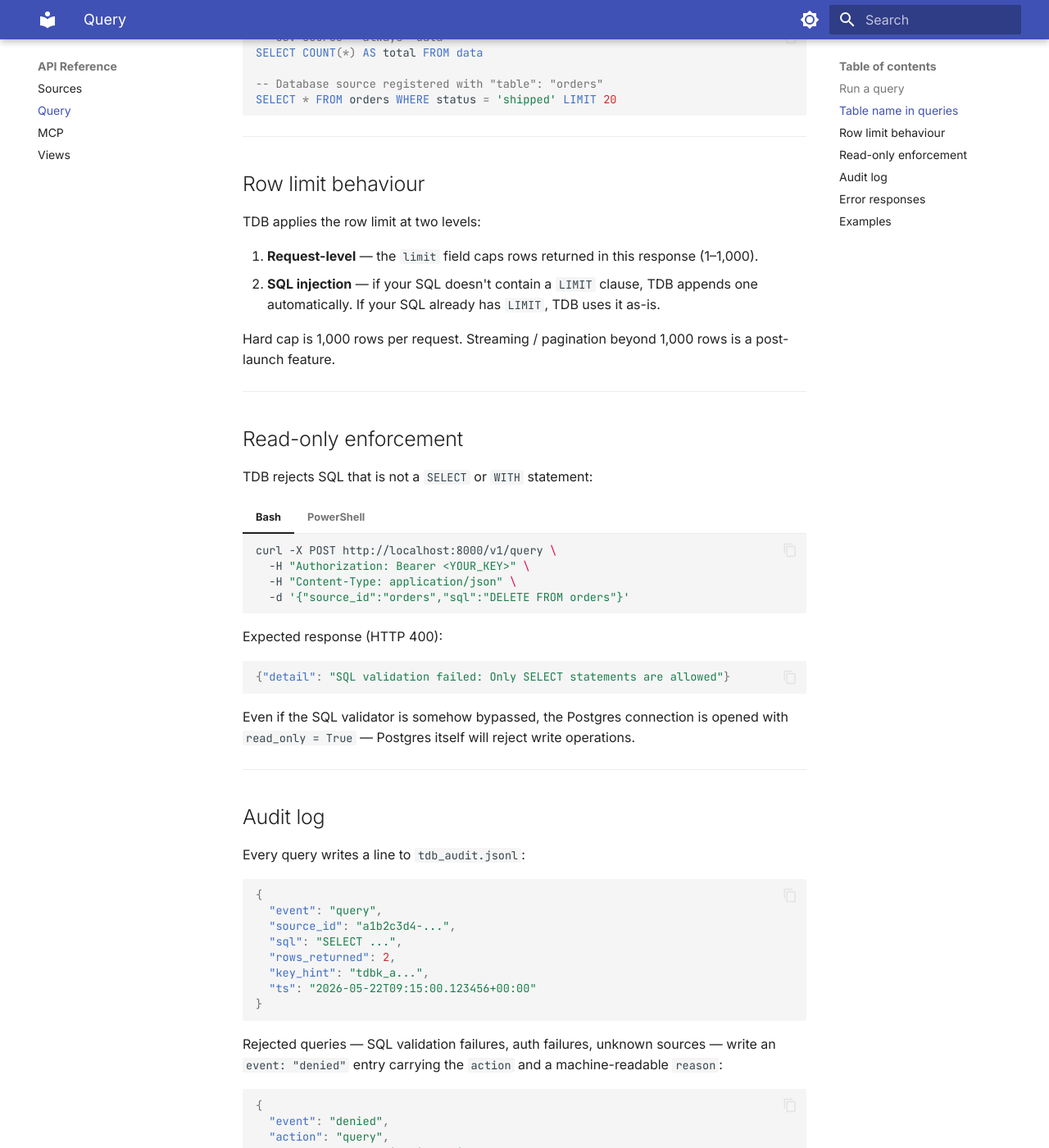
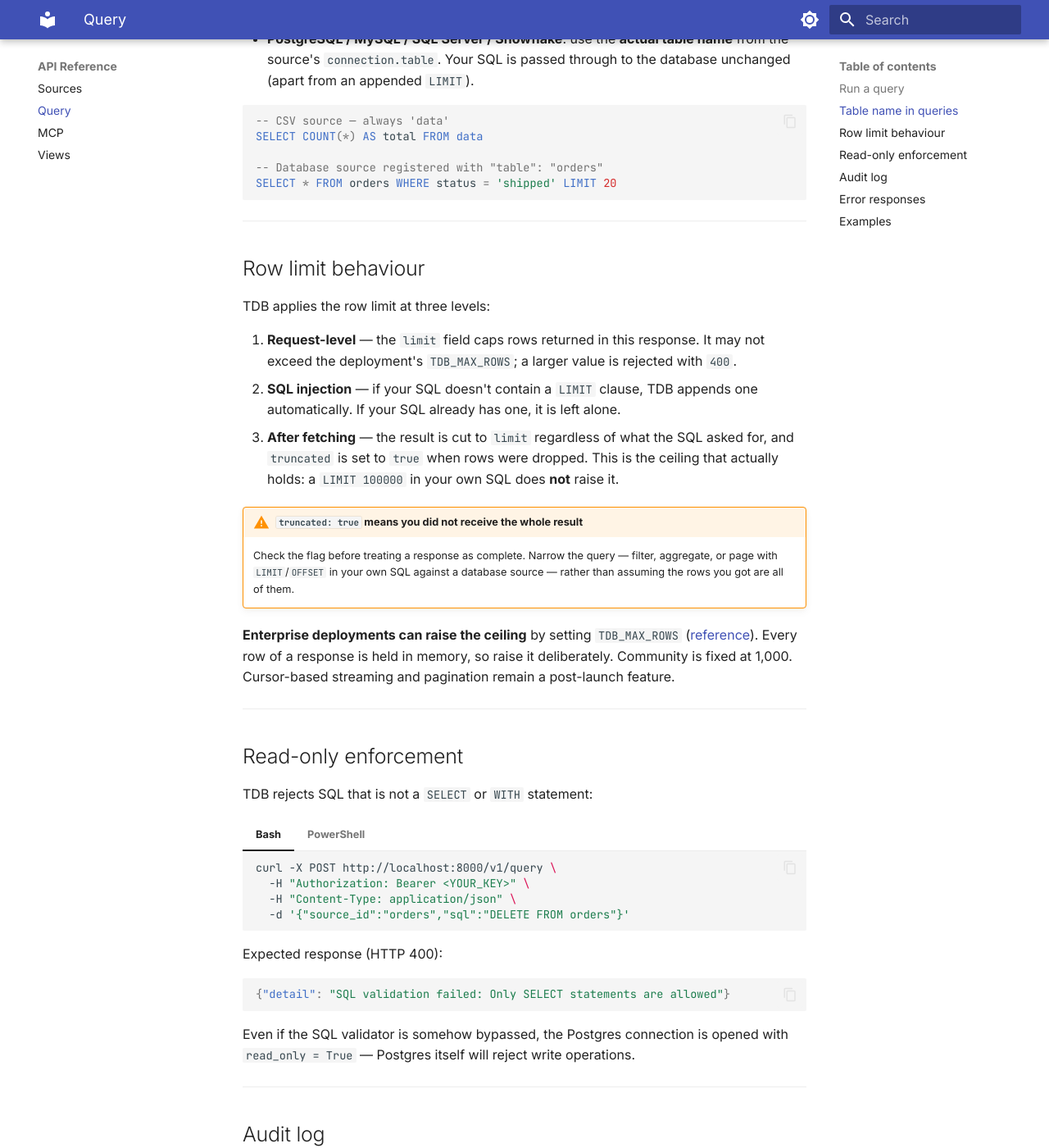
Before and after one commit to tdb-project/tdb-docs, an MkDocs documentation site: the page built from docs/api/query.md, in a window 1280 px wide and 1400 px high, scrolled down 1627 px. Shown: the whole window at 82% size. Built offline with MkDocs 1.6.1 and Material for MkDocs 9.7.7, drawn with Linux system fonts in a browser that asks for light colours; some of the changed text lies outside the part shown.

Commit message:
docs: the row cap is enforced post-fetch and configurable via TDB_MAX_ROWS
Follows tdb-enterprise f594f4e (PR #17). Held until that merged, because until
it did, the old text was an accurate description of shipped behaviour and this
site publishes on push.

api/query.md documented the defect as intended behaviour -- "If your SQL already
has LIMIT, TDB uses it as-is." That was true and was the bug: the injector skips
any query containing the token, and nothing capped the result afterwards, so a
caller-supplied LIMIT 100000 (or a query merely mentioning the word) returned
everything the source produced. Rewritten as a three-level model -- request,
injection, post-fetch -- with the post-fetch slice named as the ceiling that
actually holds, plus a warning that truncated: true means the result is
incomplete.

Adds TDB_MAX_ROWS to the environment variable reference, and updates §3 and §8
of the IT administrator guide. §8 previously claimed "enterprise adds
pagination"; it does not, and now says so.

Co-Authored-By: Claude Opus 5 <noreply@anthropic.com>

```diff
--- a/docs/api/query.md
+++ b/docs/api/query.md
@@ -26,7 +26,7 @@ Requires authentication (`Authorization: Bearer <token>`).
 |---|---|---|---|---|
 | `source_id` | string | Yes | — | Registered source **name** (e.g. `orders`) or UUID |
 | `sql` | string (1–10,000 chars) | Yes | — | SQL SELECT statement |
-| `limit` | integer (1–1,000) | No | `100` | Maximum rows to return |
+| `limit` | integer, min 1 | No | `100` | Maximum rows to return. The ceiling is the deployment's `TDB_MAX_ROWS` (default `1,000`); a higher value is rejected with `400`, never silently reduced. |
 
 !!! tip "Use the source name"
     `source_id` accepts either the source's registered **name** (e.g. `orders`) or its
@@ -75,14 +75,25 @@ SELECT * FROM orders WHERE status = 'shipped' LIMIT 20
 
 ## Row limit behaviour
 
-TDB applies the row limit at two levels:
+TDB applies the row limit at three levels:
 
-1. **Request-level** — the `limit` field caps rows returned in this response (1–1,000).
+1. **Request-level** — the `limit` field caps rows returned in this response. It may
+   not exceed the deployment's `TDB_MAX_ROWS`; a larger value is rejected with `400`.
 2. **SQL injection** — if your SQL doesn't contain a `LIMIT` clause, TDB appends one
-   automatically. If your SQL already has `LIMIT`, TDB uses it as-is.
+   automatically. If your SQL already has one, it is left alone.
+3. **After fetching** — the result is cut to `limit` regardless of what the SQL asked
+   for, and `truncated` is set to `true` when rows were dropped. This is the ceiling
+   that actually holds: a `LIMIT 100000` in your own SQL does **not** raise it.
 
-Hard cap is 1,000 rows per request. Streaming / pagination beyond 1,000 rows is a
-post-launch feature.
+!!! warning "`truncated: true` means you did not receive the whole result"
+    Check the flag before treating a response as complete. Narrow the query — filter,
+    aggregate, or page with `LIMIT`/`OFFSET` in your own SQL against a database
+    source — rather than assuming the rows you got are all of them.
+
+**Enterprise deployments can raise the ceiling** by setting `TDB_MAX_ROWS`
+([reference](../reference/environment-variables.md)). Every row of a response is held
+in memory, so raise it deliberately. Community is fixed at 1,000. Cursor-based
+streaming and pagination remain a post-launch feature.
 
 ---
 
```
Also changed, not shown: docs/deployment/it-admin-guide.md (+8 -5 lines), docs/reference/environment-variables.md (+1 -0 lines).
